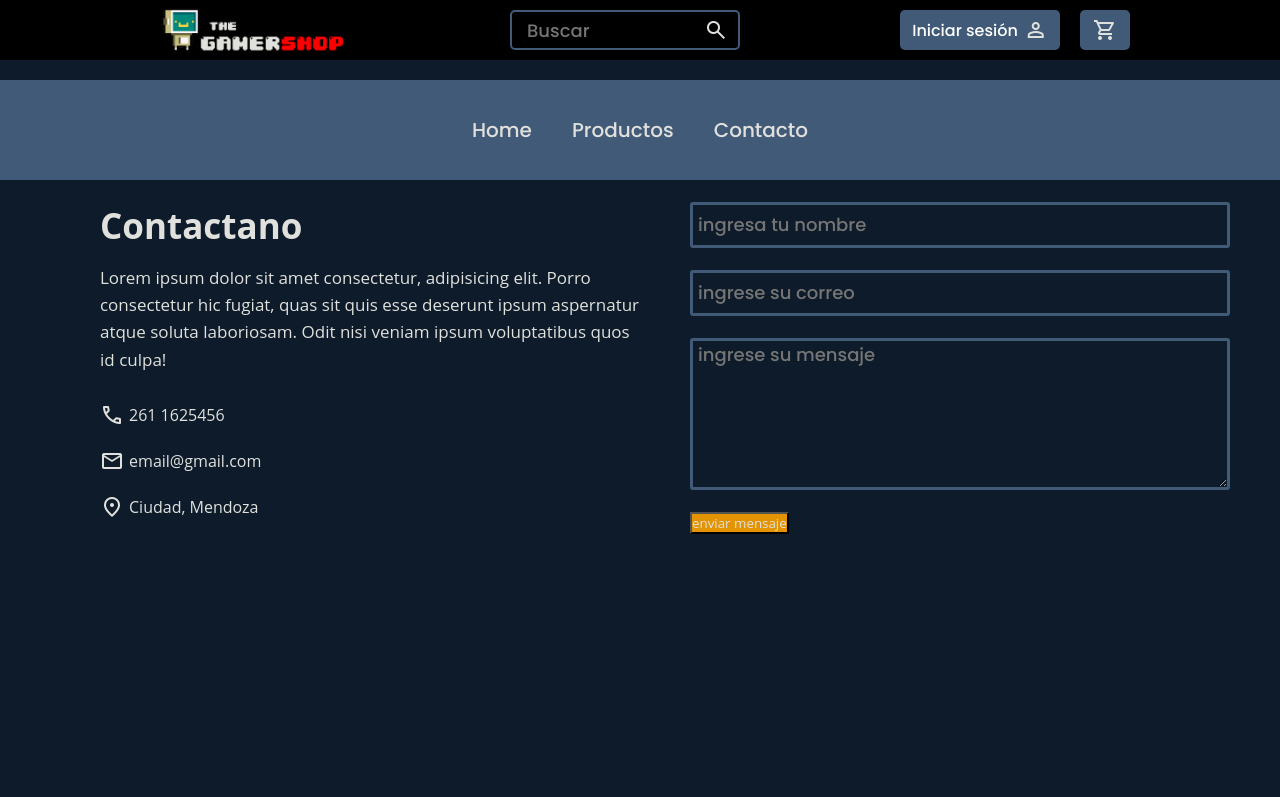
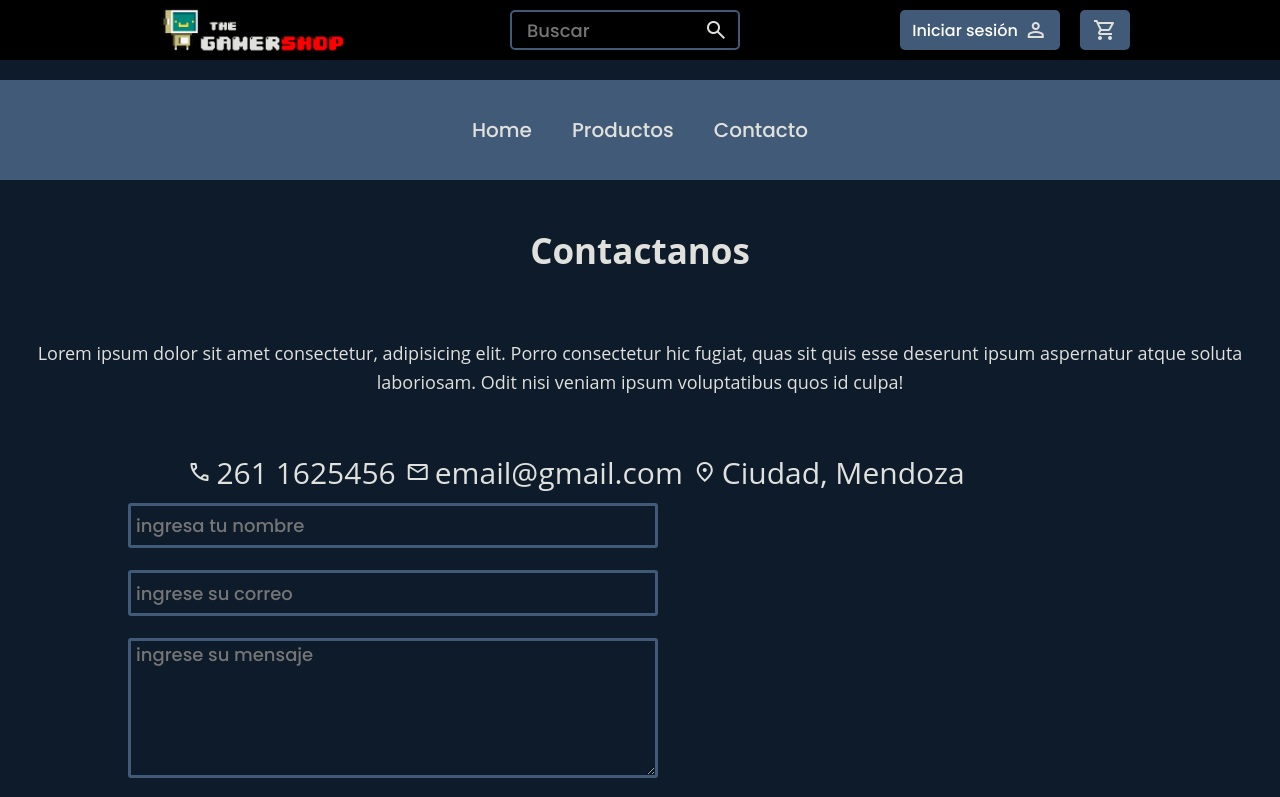
Before and after one commit to Leonardo-Robot-PostRock/LucentiniPuebla, a website: page contacto.html in a window 1280 px wide. Shown: the top 797 px of the page. Drawn offline with nearby package versions, Linux system fonts and the light colour scheme.

Commit message:
leonardo merge

```diff
--- a/contacto.html
+++ b/contacto.html
@@ -11,46 +11,49 @@
   </head>
   <body>
     <header-component></header-component>
-    <nav>
+    <section class="box-contact">
         <div class="conteiner-form">
 
             <div class="info-form">
                 <br>
+                <h2 class="titulo-contacto">Contactanos</h2>
+                    <p class="text">Lorem ipsum dolor sit amet consectetur, adipisicing elit. Porro consectetur hic fugiat, quas sit quis esse deserunt ipsum aspernatur atque soluta laboriosam. Odit nisi veniam ipsum voluptatibus quos id culpa!</label></p>
                 <div class="box-one">
-                    <h2 class="titulo-contacto">Contactano</h2>
-                    <p class="text">Lorem ipsum dolor sit amet consectetur, adipisicing elit. Porro consectetur hic fugiat, quas sit quis esse deserunt ipsum aspernatur atque soluta laboriosam. Odit nisi veniam ipsum voluptatibus quos id culpa!</label></p>
+
+                    <div class="section-info">
                         <div  class="info-contact">
                             <span class="material-symbols-outlined icons-contact">
                                 call
                                 </span>
-                        <p>261 1625456</p>
+                            <p class="text-info">261 1625456</p>
                         </div>
                         <br>
                         <div class="info-contact">
                             <span class="material-symbols-outlined icons-contact">
                                 mail
                                 </span>
-                        <p>email@gmail.com</p>
+                            <p class="text-info">email@gmail.com</p>
                         </div>
                         <br>
                         <div class="info-contact">
                             <span class="material-symbols-outlined icons-contact">
                                 location_on
                                 </span>
-                        <p>Ciudad, Mendoza</p>
+                            <p class="text-info">Ciudad, Mendoza</p>
+                        </div>
                     </div>
                 </div>
 
                 <div class="box-two">
-                    <form action="#" autocomplete="off">
+                    <form class="form-contact" autocomplete="off">
 
-                        <input type="text" name="nombre" placeholder="ingresa tu nombre"
-                        class="campo">
+                        <input class="campo" type="text" name="nombre" placeholder="ingresa tu nombre"
+                        >
 
                         <br><br>
 
-                        <input type="email" name="email" placeholder="ingrese su correo"
-                        class="campo">
+                        <input class="campo" type="email" name="email" placeholder="ingrese su correo"
+                        >
 
                         <br><br>
 
@@ -58,12 +61,16 @@
 
                         <br><br>
 
-                        <input type="submit" name="enviar" value="enviar mensaje" class="btn-enviar">
+                        <input class="btn-enviar"type="submit" name="enviar" value="enviar mensaje" >
 
-                    </form>
+                    </form><br><br><br>
+                </div>
+
+                <div >
+                    <img class="box-ubi" src="/assets/images/ubicacion-contacts.png" alt="ubicacion del lugarss">
                 </div>
             </div>
         </div>
-    </nav>
+    </section>
   </body>
 </html>
--- a/styleContact.css
+++ b/styleContact.css
@@ -29,19 +29,7 @@
     grid-gap: 50px;
     margin: 90px;
 }
-.container-form, .titulo-contacto{
-
-    margin-bottom: 15px;
-    font-size: 35px;
-
-}
-.container-form, .text{
-    font-size: 17px;
-    line-height: 1.6;
-    margin-bottom: 30px;
-
-}
-.container-form a{
+.container-form {
     font-size: 17px;
     display: inline-block;
     text-decoration: none;
@@ -50,11 +38,82 @@
     color: black;
     font-weight: 700;
 }
-.container-form a {
+.container-form {
     color: orange;
     margin-right: 10px;
 }
-.container-form form .campo, .msj{
+.container-form, .titulo-contacto{
+
+    margin-bottom: 15px;
+    font-size: 35px;
+
+}
+.container-form, .text{
+    font-size: 18px;
+    line-height: 1.6;
+    margin-bottom: 30px;
+
+
+}
+.titulo-contacto, .text{
+    padding: 25px;
+    width: 100%;
+}
+.titulo-contacto, .text{
+    text-align: center;
+}
+/*box que contiene todas las siguientes box(one,two and ubi)*/
+.box-contact{
+    flex-wrap: wrap;
+    display: flex;
+    justify-content: center;
+    flex-direction: row;
+
+
+}
+/*boxs para cada apartado(menos el titulo y el texto q acompaña)*/
+
+.box-one{
+    /*margin: 0px;
+    justify-content: center;
+    padding: 0px;
+    width: 101%;*/
+
+    width: 90%;
+    display: flex;
+    justify-content: center;
+    margin-bottom: 0px;
+}
+.section-info{
+
+    margin-bottom: 10px;
+    display: flex;
+    flex-direction: row;
+}
+.info-contact{
+    margin: 0 5px;
+    display: flex;
+    flex-direction: row;
+    align-items: center;
+
+}
+.icons-contact{
+
+    align-items: center;
+    padding-right: 5px;
+
+}
+.text-info{
+    font-size: 30px;
+}
+.box-two{
+    width: 90%;
+    height: 305px;
+    float: right;
+    min-width: 250px;
+    justify-content: center;
+}
+.container-form .form-contact .campo .msj{
     border: 3px solid var(--midblue);
   height: 50%;
   width: 100%;
@@ -66,7 +125,13 @@
   font-weight: 500;
   outline: 0px;
 }
-.campo{
+.container-form, .form-contact, .msj{
+    max-width: 53px;
+    min-width: 530px;
+    min-height: 140px;
+    max-height: 150px;
+}
+.campo, .msj{
     border: 3px solid var(--midblue);
   height: 15%;
   width: 100%;
@@ -78,12 +143,6 @@
   font-weight: 500;
   outline: 0px;
 }
-.container-form form .msj{
-    max-width: 53px;
-    min-width: 530px;
-    min-height: 140px;
-    max-height: 150px;
-}
 .container-form .btn-enviar{
     padding: 15px;
     font-size: 16px;
@@ -91,7 +150,7 @@
     outline: 0px;
     background: orange;
     color: white;
-    border-radius: 3px;
+    border-radius: 35px;
     cursor: pointer;
     transition: all 300ms ease;
 
@@ -100,28 +159,7 @@
     background: #e39403;
 
 }
-.box-one{
-
-    padding-left: 100px;
-    width: 50%;
-    float: left;
+.box-ubi{
+    justify-content: center;
+    padding: 100px;
 }
-.box-two{
-    padding-left: 50PX;
-    padding-right: 50px;
-    width: 50%;
-    height: 305px;
-    float: right;
-}
-.icons-contact{
-
-    align-items: center;
-    padding-right: 5px;
-
-}
-.info-contact{
-    display: flex;
-    flex-direction: row;
-    align-items: center;
-
-}
```
Also changed, not shown: assets/images/ubicacion-contacts.png (added). Lines whose indentation alone changed are shown as unchanged.
